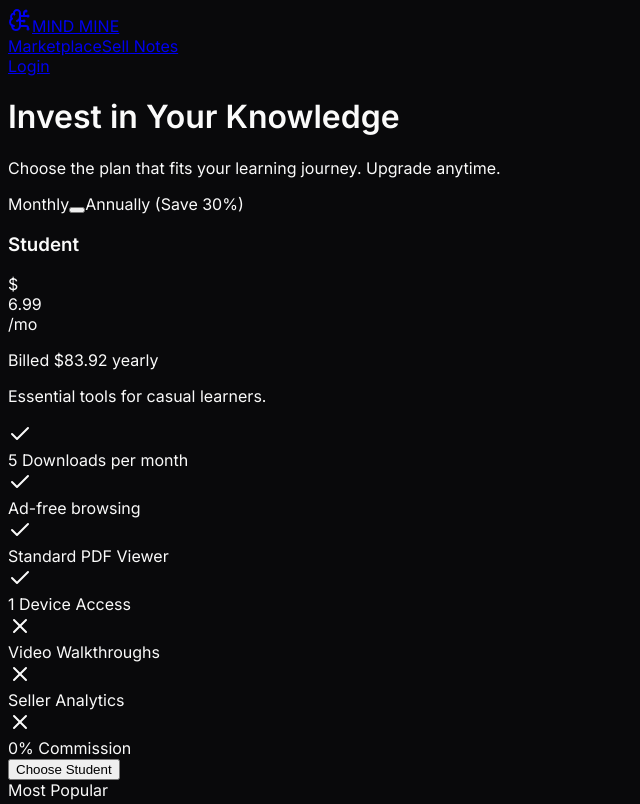
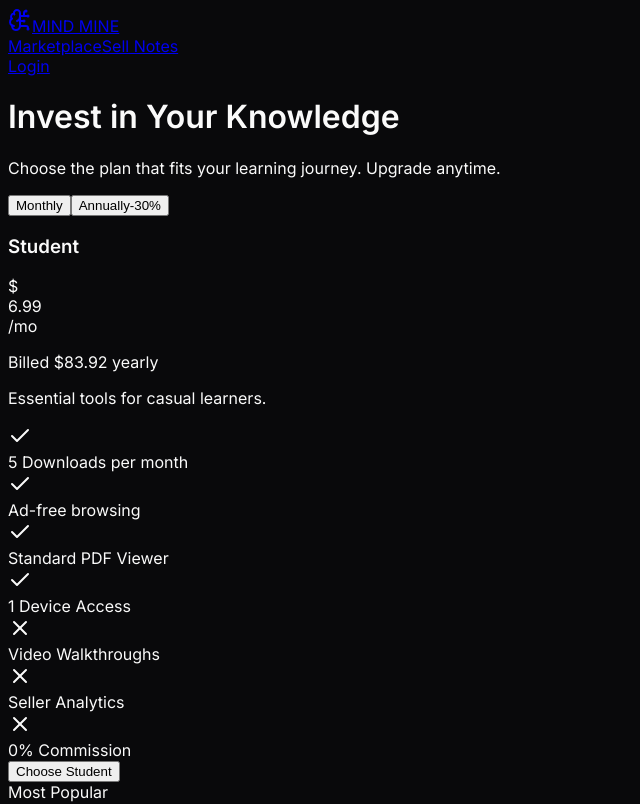
Before and after one commit to withNoclout/MindMine_Money, a Next.js app in the folder frontend/: page /pricing in a window 1280 px wide. Shown: the top 804 px of the page, without its empty margins (0-640 px from the left). Built offline with nearby package versions, Linux system fonts and the light colour scheme; no server answers.

Commit message:
feat: refactor pricing toggle to sliding segmented control

```diff
--- a/frontend/src/app/pricing/page.tsx
+++ b/frontend/src/app/pricing/page.tsx
@@ -92,35 +92,44 @@ export default function PricingPage() {
                         </motion.p>
 
                         {/* Toggle */}
+                        {/* Toggle */}
                         <motion.div
                             initial={{ opacity: 0, scale: 0.9 }}
                             animate={{ opacity: 1, scale: 1 }}
                             transition={{ delay: 0.2 }}
-                            className="flex items-center justify-center gap-4 mt-8"
+                            className="flex items-center justify-center mt-8"
                         >
-                            <span
-                                className={`text-sm font-medium cursor-pointer transition-colors ${!isAnnual ? 'text-white' : 'text-zinc-500'}`}
-                                onClick={() => setIsAnnual(false)}
-                            >
-                                Monthly
-                            </span>
-                            <button
-                                onClick={() => setIsAnnual(!isAnnual)}
-                                className="w-14 h-8 bg-zinc-800 rounded-full p-1 relative transition-colors hover:bg-zinc-700 focus:outline-none"
-                            >
+                            <div className="relative flex bg-zinc-900/50 p-1 rounded-full border border-white/10 backdrop-blur-sm">
+                                <button
+                                    onClick={() => setIsAnnual(false)}
+                                    className="relative z-10 px-6 py-2 text-sm font-medium transition-colors duration-200 outline-none"
+                                >
+                                    <span className={!isAnnual ? "text-black" : "text-zinc-400"}>Monthly</span>
+                                </button>
+                                <button
+                                    onClick={() => setIsAnnual(true)}
+                                    className="relative z-10 px-6 py-2 text-sm font-medium transition-colors duration-200 outline-none"
+                                >
+                                    <div className="flex items-center gap-2">
+                                        <span className={isAnnual ? "text-black" : "text-zinc-400"}>Annually</span>
+                                        <span className={`text-[10px] px-1.5 py-0.5 rounded-full font-bold transition-colors ${isAnnual ? "bg-black/10 text-black" : "bg-green-500/20 text-green-400"
+                                            }`}>
+                                            -30%
+                                        </span>
+                                    </div>
+                                </button>
+
+                                {/* Sliding Background */}
                                 <motion.div
-                                    className="w-6 h-6 bg-green-500 rounded-full shadow-lg"
-                                    layout
-                                    transition={{ type: "spring", stiffness: 700, damping: 30 }}
-                                    style={{ x: isAnnual ? 24 : 0 }}
+                                    className="absolute top-1 bottom-1 bg-green-500 rounded-full shadow-lg"
+                                    initial={false}
+                                    animate={{
+                                        left: isAnnual ? "50%" : "4px",
+                                        right: isAnnual ? "4px" : "50%"
+                                    }}
+                                    transition={{ type: "spring", stiffness: 500, damping: 30 }}
                                 />
-                            </button>
-                            <span
-                                className={`text-sm font-medium cursor-pointer transition-colors ${isAnnual ? 'text-white' : 'text-zinc-500'}`}
-                                onClick={() => setIsAnnual(true)}
-                            >
-                                Annually <span className="text-green-400 text-xs ml-1">(Save 30%)</span>
-                            </span>
+                            </div>
                         </motion.div>
                     </div>
 
```
